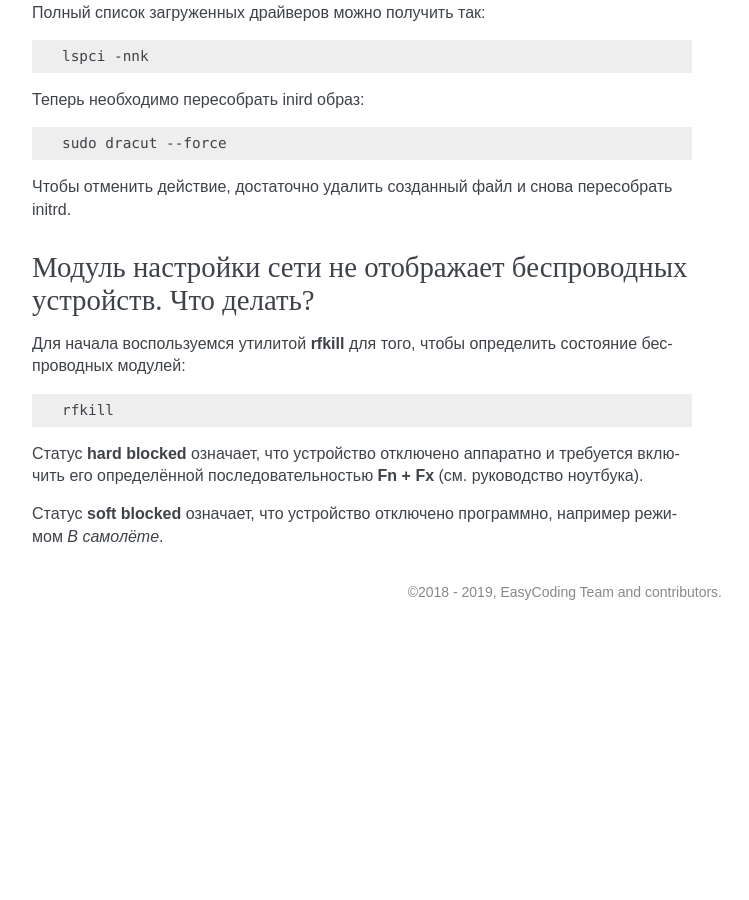
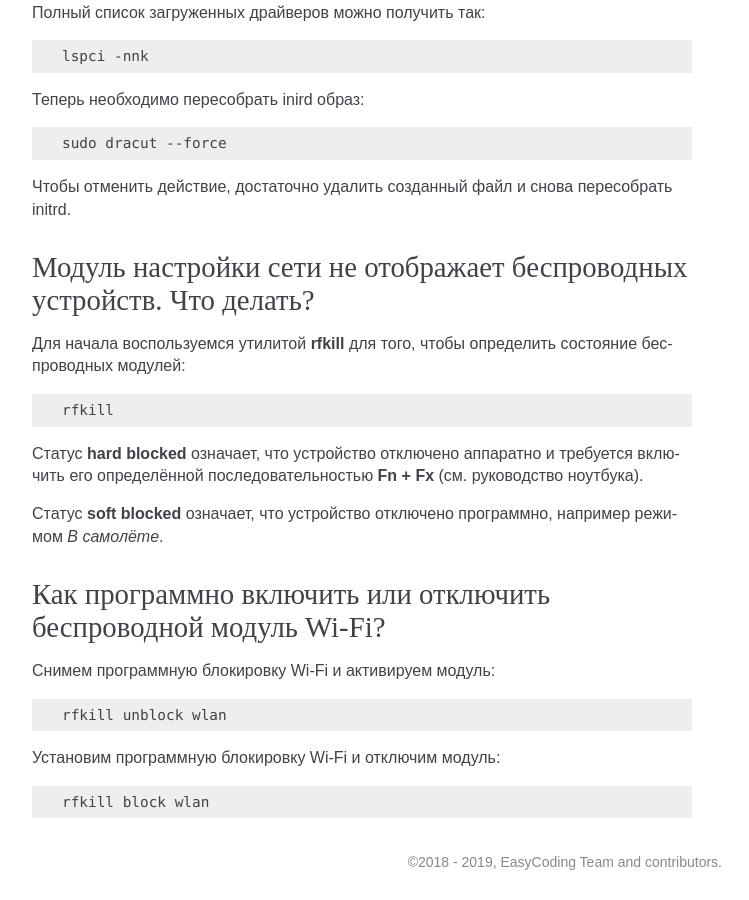
Before and after one commit to RussianFedora/FAQ, a Sphinx documentation site: the page built from source/hardware.rst, in a window 1280 px wide and 900 px high, scrolled down 2253 px. Shown: the whole window, without its empty margins (388-1137 px from the left). Built offline with Sphinx 7.4.7, drawn with Linux system fonts in a browser that asks for light colours; before the commit the page ends 2883 px from its top, so only the background shows below that; some of the changed text lies outside the part shown.

Commit message:
Added question about using rfkill to control Wi-Fi module.

```diff
--- a/source/hardware.rst
+++ b/source/hardware.rst
@@ -145,3 +145,21 @@
 Статус **hard blocked** означает, что устройство отключено аппаратно и требуется включить его определённой последовательностью **Fn + Fx** (см. руководство ноутбука).
 
 Статус **soft blocked** означает, что устройство отключено программно, например режимом *В самолёте*.
+
+.. index:: wi-fi, rfkill, wireless
+.. _rfkill-wifi:
+
+Как программно включить или отключить беспроводной модуль Wi-Fi?
+===================================================================
+
+Снимем программную блокировку Wi-Fi и активируем модуль:
+
+.. code-block:: bash
+
+    rfkill unblock wlan
+
+Установим программную блокировку Wi-Fi и отключим модуль:
+
+.. code-block:: bash
+
+    rfkill block wlan
```
Also changed, not shown: other parts of source/hardware.rst (+1 -1 lines).
